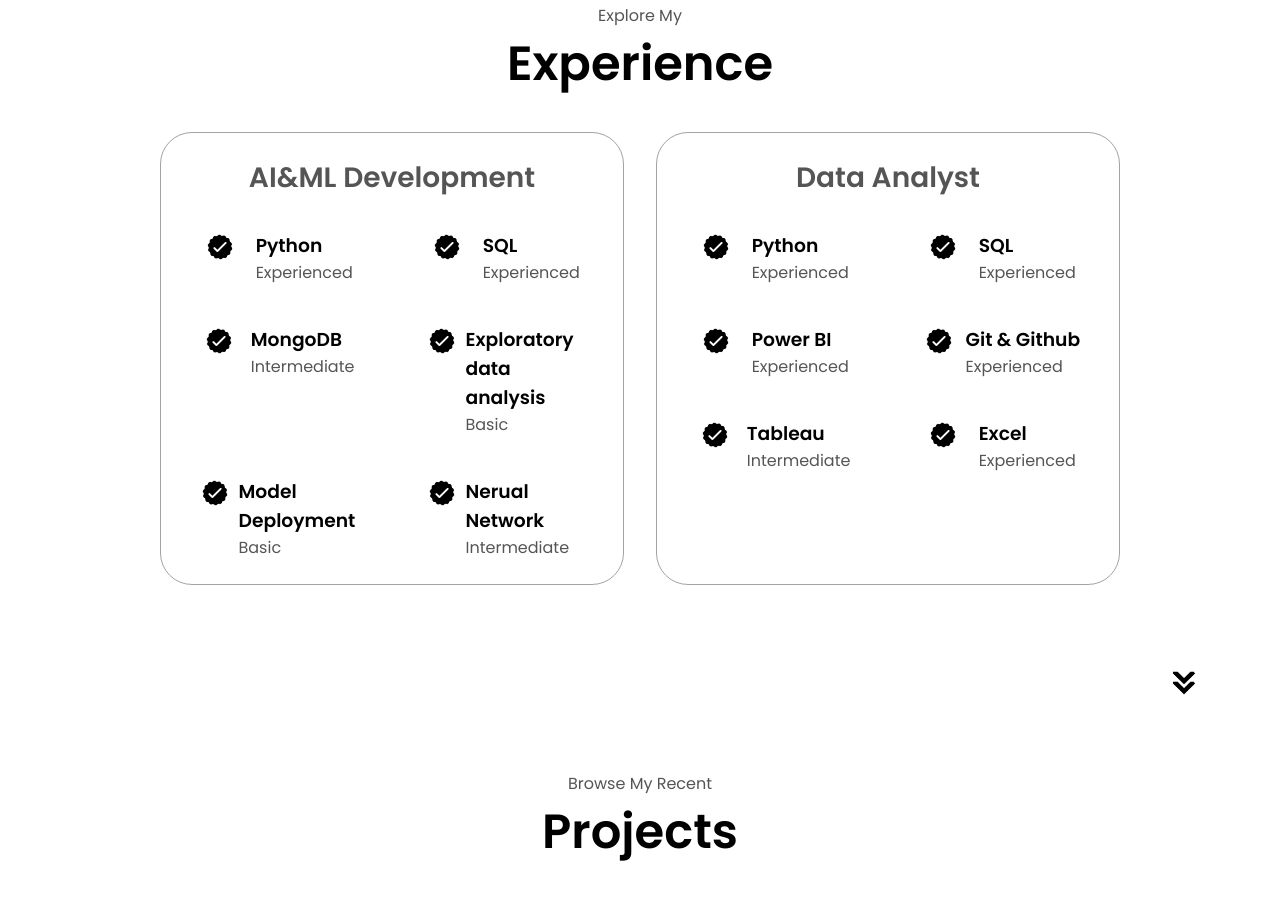
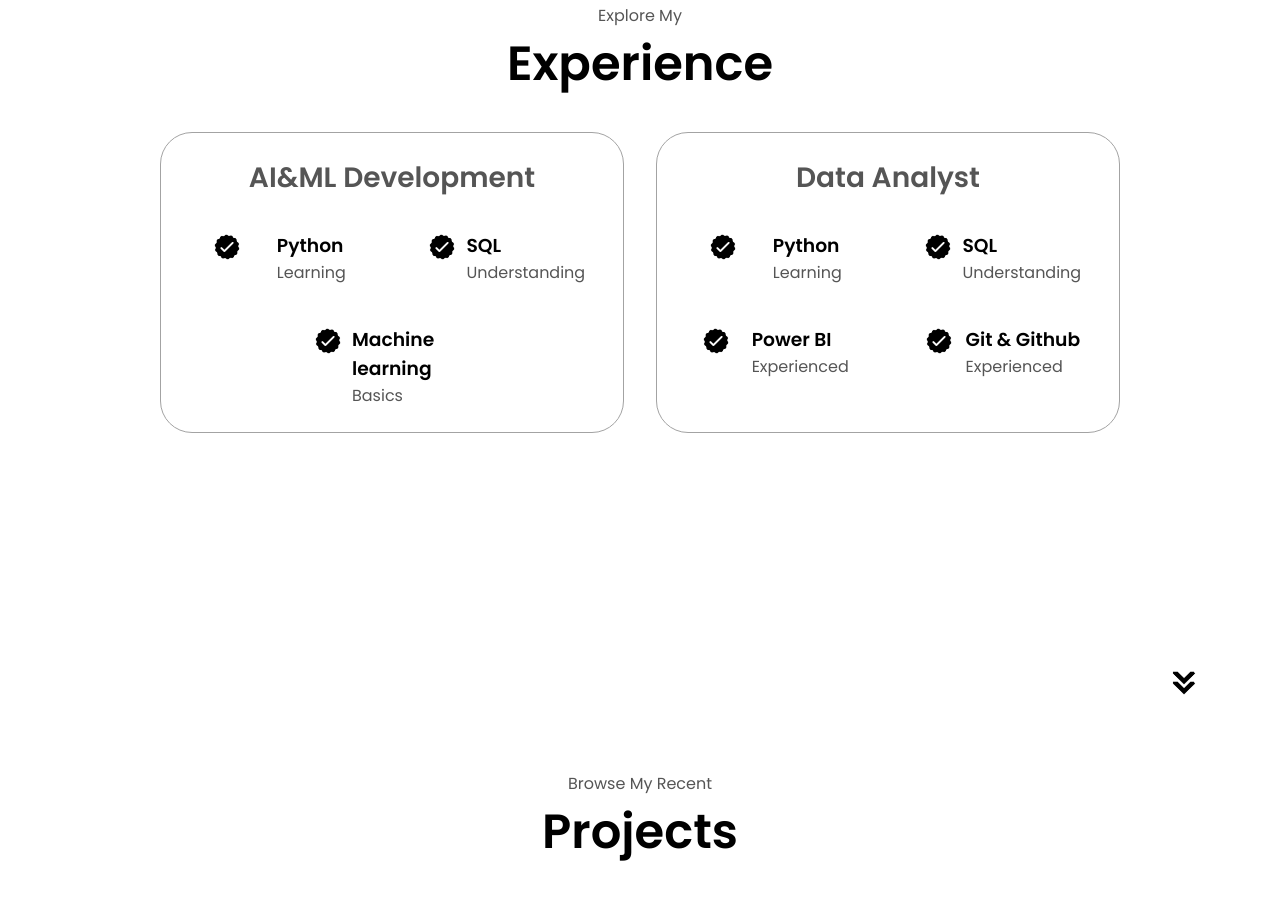
Before and after one commit to yogeswaran2519/Portfolio, a plain HTML site: page index.html in a window 1280 px wide. Shown: the part 1693-2590 px from the top of the page. Drawn offline with Linux system fonts and the light colour scheme.

Commit message:
Update index.html

```diff
--- a/index.html
+++ b/index.html
@@ -136,7 +136,7 @@
                 />
                 <div>
                   <h3>Python</h3>
-                  <p>Experienced</p>
+                  <p>Learning</p>
                 </div>
               </article>
               <article>
@@ -147,7 +147,7 @@
                 />
                 <div>
                   <h3>SQL</h3>
-                  <p>Experienced</p>
+                  <p>Understanding</p>
                 </div>
               </article>
               <article>
@@ -157,43 +157,13 @@
                   class="icon"
                 />
                 <div>
-                  <h3>MongoDB</h3>
-                  <p>Intermediate</p>
+                  <h3>Machine learning</h3>
+                  <p>Basics</p>
                 </div>
               </article>
-              <article>
-                <img
-                  src="./assests/checkmark.png"
-                  alt="Experience icon"
-                  class="icon"
-                />
-                <div>
-                  <h3>Exploratory data analysis</h3>
-                  <p>Basic</p>
-                </div>
-              </article>
-              <article>
-                <img
-                  src="./assests/checkmark.png"
-                  alt="Experience icon"
-                  class="icon"
-                />
-                <div>
-                  <h3>Model Deployment</h3>
-                  <p>Basic</p>
-                </div>
-              </article>
-              <article>
-                <img
-                  src="./assests/checkmark.png"
-                  alt="Experience icon"
-                  class="icon"
-                />
-                <div>
-                  <h3>Nerual Network</h3>
-                  <p>Intermediate</p>
-                </div>
-              </article>
+
+
+
             </div>
           </div>
           <div class="details-container">
@@ -207,7 +177,7 @@
                 />
                 <div>
                   <h3>Python</h3>
-                  <p>Experienced</p>
+                  <p>Learning</p>
                 </div>
               </article>
               <article>
@@ -218,7 +188,7 @@
                 />
                 <div>
                   <h3>SQL</h3>
-                  <p>Experienced</p>
+                  <p>Understanding</p>
                 </div>
               </article>
               <article>
@@ -243,20 +213,8 @@
                   <p>Experienced</p>
                 </div>
               </article>
-              <article>
-                <img src="./assests/checkmark.png" alt="Experience icon" class="icon"/>
-                <div>
-                    <h3>Tableau</h3>
-                    <p>Intermediate</p>
-                </div>
-              </article>
-              <article>
-                <img src="./assests/checkmark.png" alt="Experience icon" class="icon"/>
-                <div>
-                    <h3>Excel</h3>
-                    <p>Experienced</p>
-                </div>
-              </article>
+
+
             </div>
           </div>
         </div>
@@ -347,28 +305,8 @@
               </button>
             </div>
           </div>
-          <div class="details-container color-container">
-            <div class="article-container">
-              <img
-                src="assests/x.png"
-                alt="Project 3"
-                class="project-img"
-              />
-            </div>
-            <h2 class="experience-sub-title project-title">Influencer user founding in Twitter(X) by data analytics</h2>
-            <div class="btn-container">
-              <button
-                class="btn btn-color-2 project-btn"
-                onclick="location.href='https://github.com/'"
-              >
-                Github
-              </button>
-              <button
-                class="btn btn-color-2 project-btn"
-                onclick="location.href='https://github.com/'"
-              >
-                Live Demo
-              </button>
+
+
             </div>
           </div>
         </div>
@@ -421,7 +359,6 @@
           </ul>
         </div>
       </nav>
-      <p>Copyright &#169; 2023 Yogeswaran I. All Rights Reserved.</p>
     </footer>
     <script src="script.js"></script>
   </body>
```
